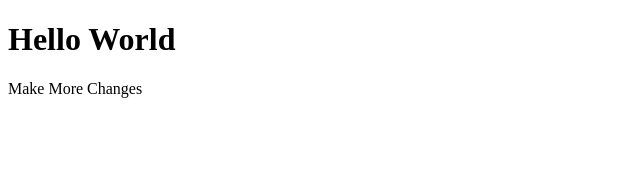
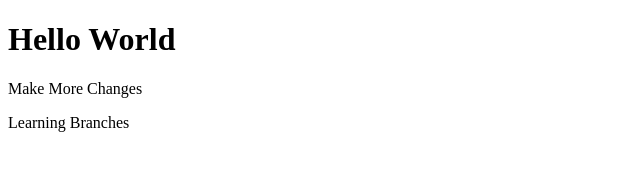
Before and after one commit to thoufiq-hbwsl/git-assignment, a plain HTML site: page index.html in a window 1280 px wide. Shown: the whole page, without its empty margins (0-640 px from the left). Drawn offline with Linux system fonts and the light colour scheme.

Commit message:
made changes in index.html

```diff
--- a/index.html
+++ b/index.html
@@ -9,5 +9,7 @@
 <body>
     <h1>Hello World</h1>
     <p>Make More Changes</p>
+
+    <p>Learning Branches</p>
 </body>
 </html>
```
